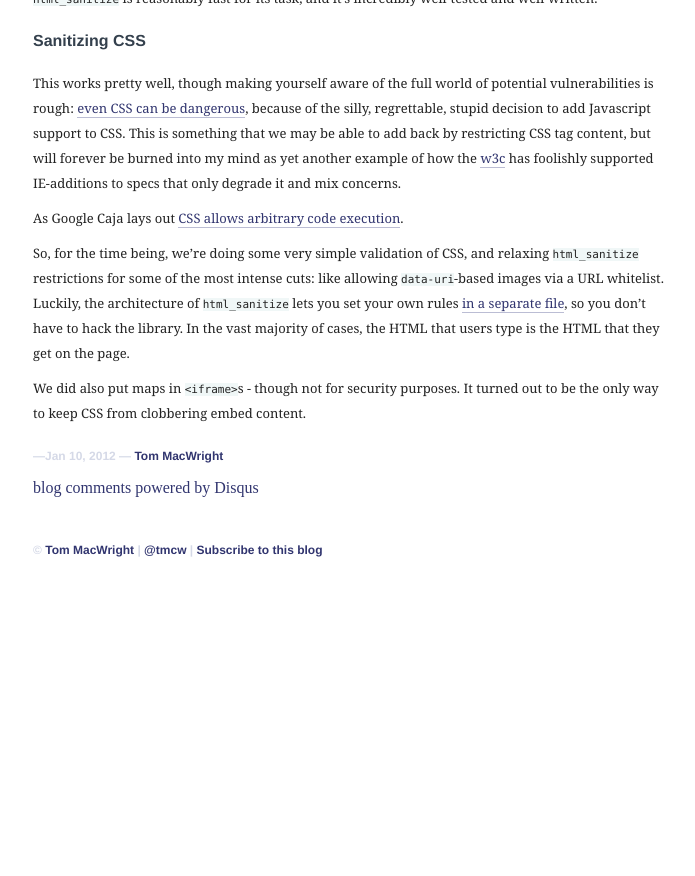
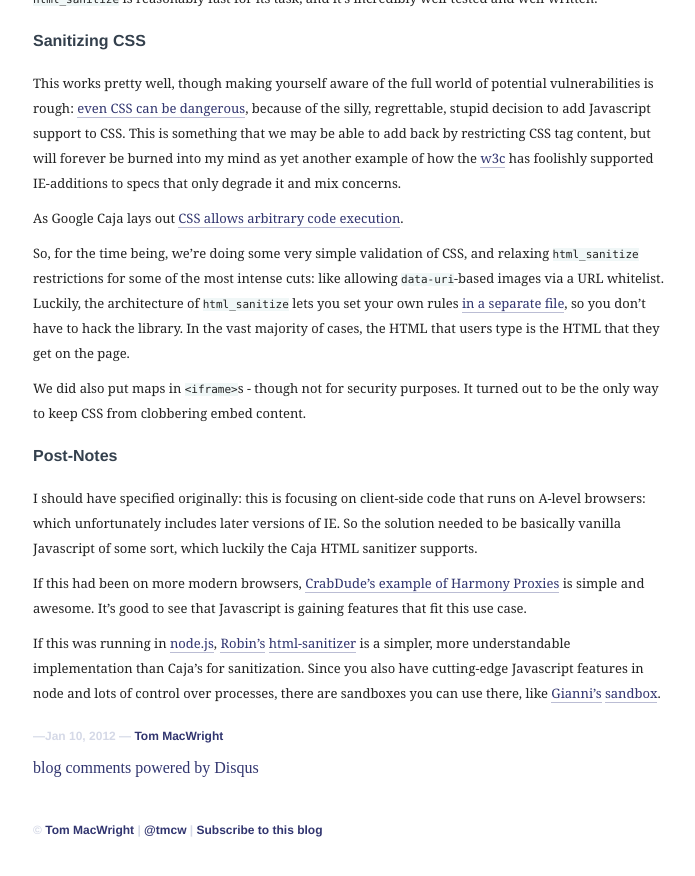
Before and after one commit to konklone/tmcw.github.com, a Jekyll site: the page built from _posts/2012-01-10-iframes.md, in a window 1280 px wide and 900 px high, scrolled down 3160 px. Shown: the top 876 px of the window, without its empty margins (287-982 px from the left). Built offline with Jekyll 4.4.1, drawn with Linux system fonts in a browser that asks for light colours; Markdown is read by kramdown in place of the engine named in the settings; comment, search, counter and statistics services are not loaded; before the commit the page ends 3780 px from its top, so only the background shows below that.

Commit message:
Adding post-notes

```diff
--- a/_posts/2012-01-10-iframes.md
+++ b/_posts/2012-01-10-iframes.md
@@ -180,3 +180,22 @@ the page.
 We did also put maps in `<iframe>`s - though not for security purposes.
 It turned out to be the only way to keep CSS from clobbering embed
 content.
+
+## Post-Notes
+
+I should have specified originally: this is focusing on client-side code
+that runs on A-level browsers: which unfortunately includes later versions
+of IE. So the solution needed to be basically vanilla Javascript of some sort,
+which luckily the Caja HTML sanitizer supports.
+
+If this had been on more modern browsers,
+[CrabDude's example of Harmony Proxies](https://gist.github.com/1597914)
+is simple and awesome. It's good to see that Javascript is gaining features that fit
+this use case.
+
+If this was running in [node.js](http://nodejs.org), [Robin's](https://github.com/darobin)
+[html-sanitizer](https://github.com/darobin/html-sanitiser) is a simpler,
+more understandable implementation than Caja's for sanitization.
+Since you also have cutting-edge Javascript features in node and lots
+of control over processes, there are sandboxes you can use there,
+like [Gianni's](https://github.com/gf3) [sandbox](http://gf3.github.com/sandbox/).
```
